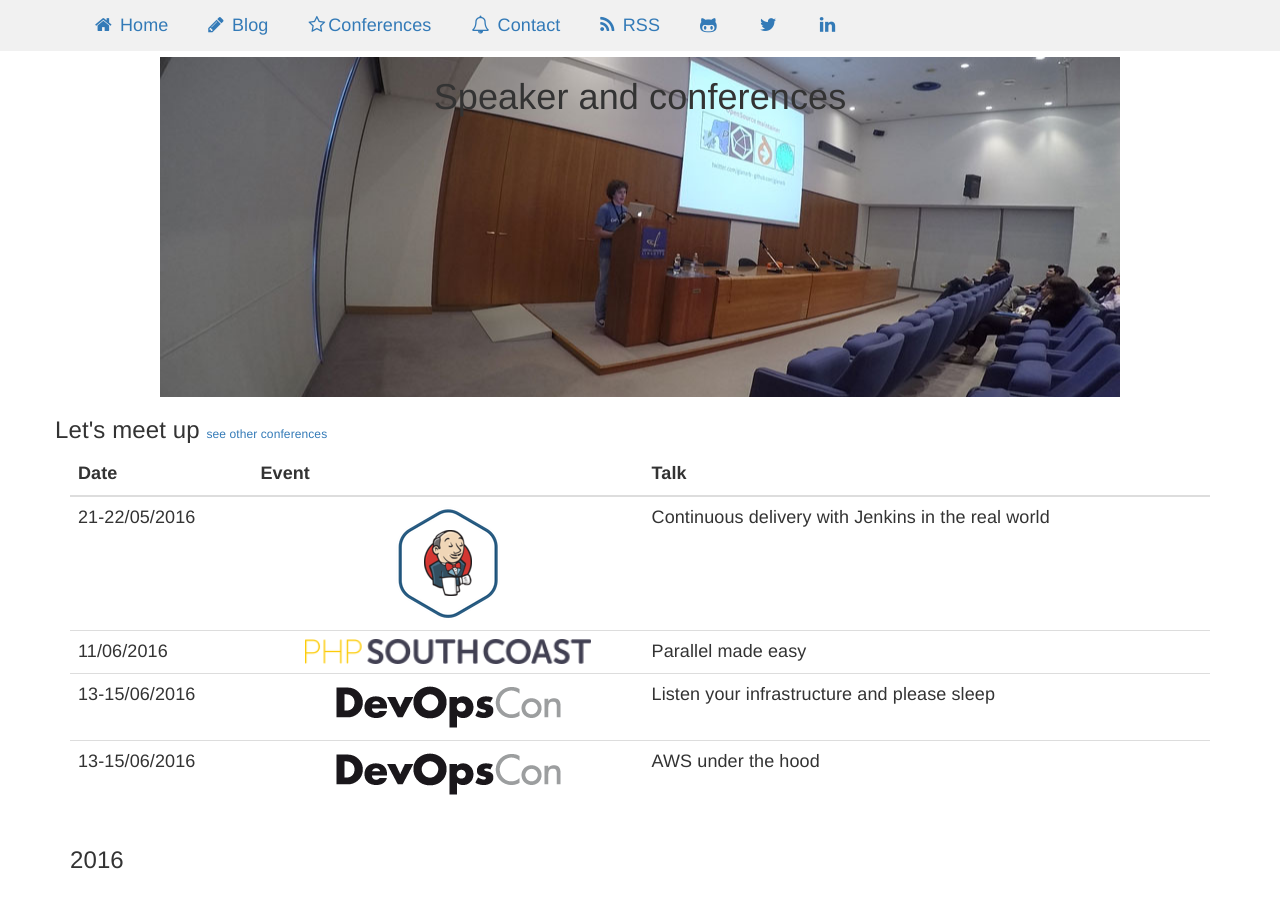
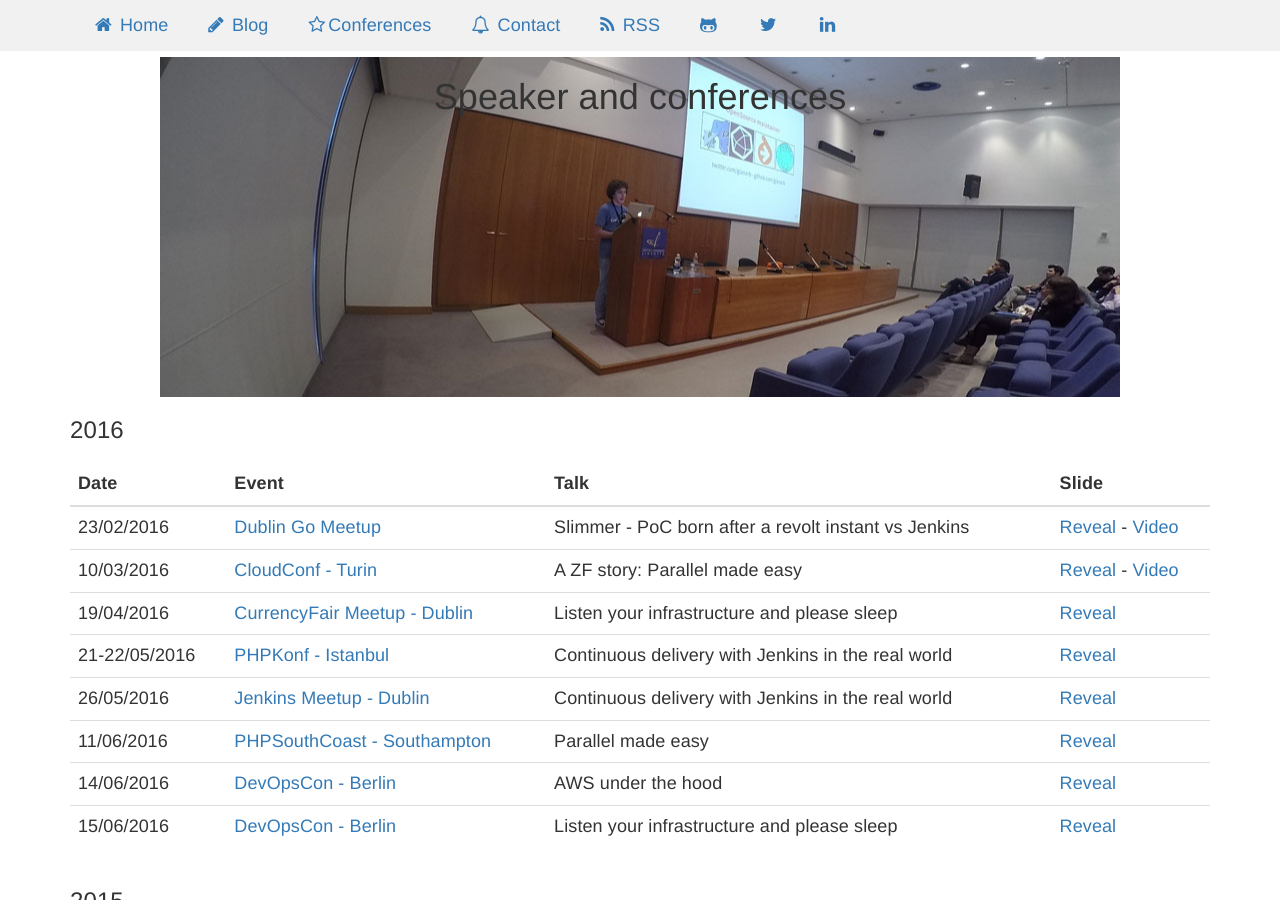
Before and after one commit to gianarb/gianarb.github.com, a Jekyll site: the page built from conferences.html, in a window 1280 px wide and 900 px high. Built offline with Jekyll 4.4.1, drawn with Linux system fonts in a browser that asks for light colours; nearby versions of some CDN libraries.

Commit message:
Update conf page

```diff
--- a/_includes/next-events.html
+++ b/_includes/next-events.html
@@ -1,4 +1,4 @@
-<div class="row">
+<!--<div class="row">
     <h3>Let's meet up <small><a href="/conferences.html">see other conferences</a></small></h3>
 
     <div class="col-md-12">
@@ -12,27 +12,6 @@
           </thead>
           <tbody>
             <tr>
-              <td>21-22/05/2016</td>
-              <td><a href="http://www.meetup.com/Dublin-Jenkins-Meetup/events/229325046/" target="_blank">
-                <img style="height: 70%;" class="conf img-responsive" src="/img/conf/jenkins_dublin.jpeg">
-              </a></td>
-                  <td>Continuous delivery with Jenkins in the real world</td>
-            </tr>
-            <tr>
-              <td>11/06/2016</td>
-              <td><a href="http://2016.phpsouthcoast.co.uk/" target="_blank">
-                <img style="width: 76%;height: 100%;" class="conf img-responsive" src="/img/conf/php-south-cost.png">
-              </a></td>
-                  <td>Parallel made easy</td>
-            </tr>
-            <tr>
-              <td>13-15/06/2016</td>
-              <td><a href="http://devopsconference.de" target="_blank">
-                <img class="conf img-responsive" src="/img/conf/devopsconference.png">
-              </a></td>
-              <td>Listen your infrastructure and please sleep</td>
-            </tr>
-            <tr>
               <td>13-15/06/2016</td>
               <td><a href="http://devopsconference.de" target="_blank">
                 <img class="conf img-responsive" src="/img/conf/devopsconference.png">
@@ -42,4 +21,4 @@
           </tbody>
         </table>
     </div>
-</div>
+</div>-->
--- a/conferences.html
+++ b/conferences.html
@@ -56,6 +56,30 @@ tags: Technology Evangelism, speaker, conference
               <td><a href="http://phpkonf.org/" target="_blank">PHPKonf - Istanbul</a></td>
               <td>Continuous delivery with Jenkins in the real world</td>
               <td><a href="http://gianarb.it/jenkins-real-world/#/" target="_blank">Reveal</a></td>
+            </tr>
+            <tr>
+              <td>26/05/2016</td>
+              <td><a href="http://www.meetup.com/Dublin-Jenkins-Meetup/events/229325046/" target="_blank">Jenkins Meetup - Dublin</a></td>
+              <td>Continuous delivery with Jenkins in the real world</td>
+              <td><a href="http://gianarb.it/jenkins-real-world/#/" target="_blank">Reveal</a></td>
+            </tr>
+            <tr>
+              <td>11/06/2016</td>
+              <td><a href="http://2016.phpsouthcoast.co.uk" target="_blank">PHPSouthCoast - Southampton</a></td>
+              <td>Parallel made easy</td>
+              <td><a href="http://gianarb.it/parallel-made-easy/#/" target="_blank">Reveal</a></td>
+            </tr>
+            <tr>
+              <td>14/06/2016</td>
+              <td><a href="http://devopsconference.de" target="_blank">DevOpsCon - Berlin</a></td>
+              <td>AWS under the hood</td>
+              <td><a href="http://gianarb.it/aws-under-the-hood/#/" target="_blank">Reveal</a></td>
+            </tr>
+            <tr>
+              <td>15/06/2016</td>
+              <td><a href="http://devopsconference.de" target="_blank">DevOpsCon - Berlin</a></td>
+              <td>Listen your infrastructure and please sleep</td>
+              <td><a href="http://gianarb.it/listen-and-sleep/#/" target="_blank">Reveal</a></td>
             </tr>
           </tbody>
         </table>
```
